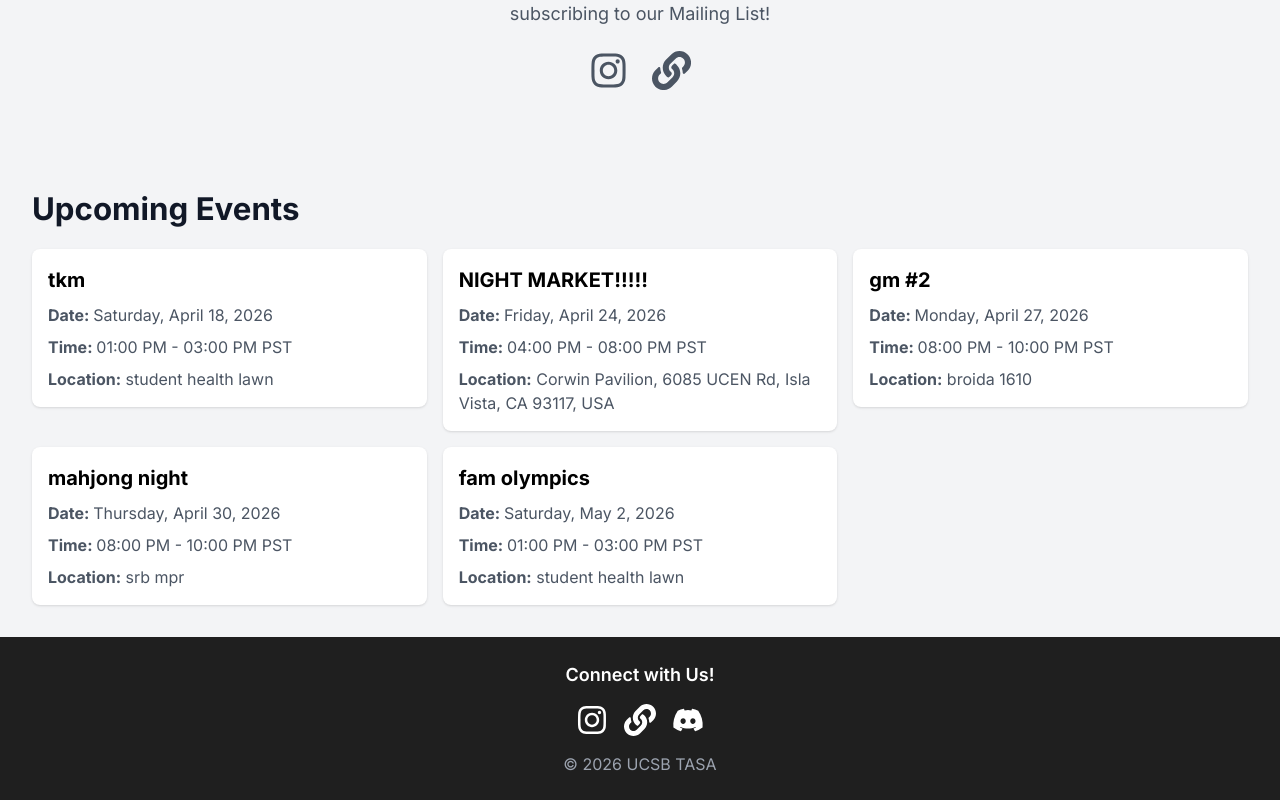
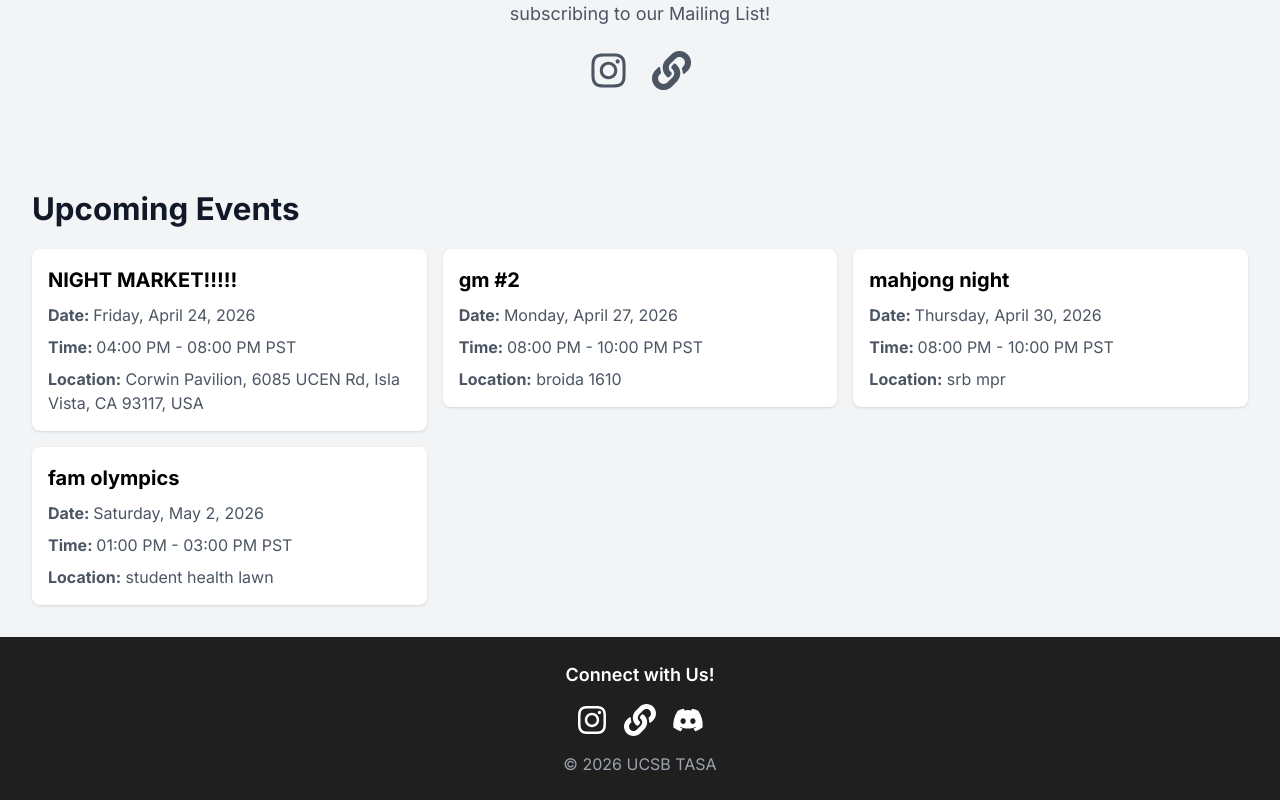
Before and after one commit to UCSBTASA/UCSBTASA.github.io, a Next.js app: page / in a window 1280 px wide. Shown: the part 1267-2067 px from the top of the page. Built offline with nearby package versions, Linux system fonts and the light colour scheme.

Commit message:
Update eventData.ts

```diff
--- a/data/eventData.ts
+++ b/data/eventData.ts
@@ -1,15 +1,5 @@
 const events =
 [
-  {
-    "title": "tkm",
-    "day of week": "Saturday",
-    "date": "2026-04-18",
-    "time": "01:00 PM - 03:00 PM",
-    "start": "01:00 PM",
-    "end": "03:00 PM",
-    "location": "student health lawn",
-    "customTime": ""
-  },
   {
     "title": "NIGHT MARKET!!!!!",
     "day of week": "Friday",
```
